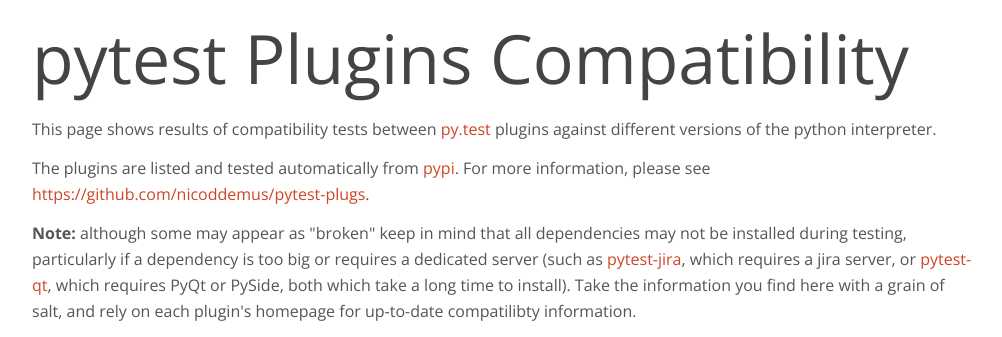
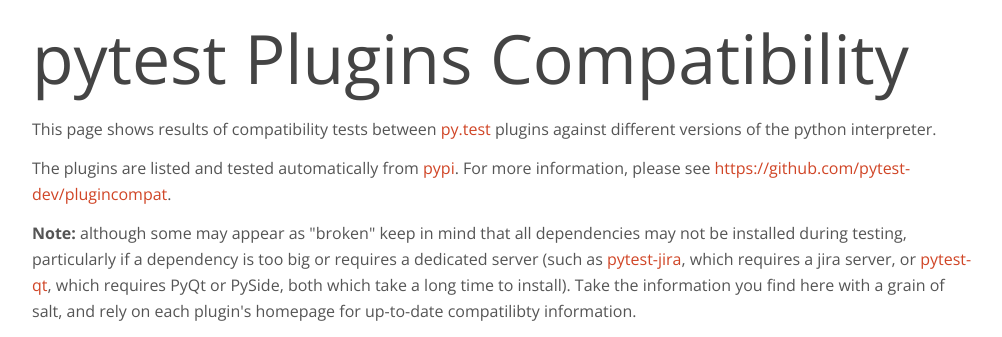
Before and after one commit to pytest-dev/plugincompat, a Flask app: template templates/index.html in a window 1280 px wide. Shown: the top 337 px of the page, without its empty margins (138-1140 px from the left). Run offline with Flask 2, Linux system fonts and the light colour scheme; the template is opened without the code that fills it, so the values that code supplies are empty.

Commit message:
Renaming repository from pytest-plugs to plugincompat

```diff
--- a/run.py
+++ b/run.py
@@ -11,7 +11,7 @@ by running `pytest --help`.
 The pytest version to use is obtained by $PYTEST_VERSION, which is forced as
 a dependency when invoking tox.
 
-Once all results are obtained, they are posted to the pytest-plugs heroku app
+Once all results are obtained, they are posted to the plugincompat heroku app
 which can then be visualized.
 """
 from __future__ import print_function, with_statement, division
@@ -217,14 +217,14 @@ def main():
              'description': description,
             }
         )
-    post_url = os.environ.get('PLUGS_SITE')
+    post_url = os.environ.get('PLUGINCOMPAT_SITE')
     if post_url:
         headers = {'content-type': 'application/json'}
         response = requests.post(post_url, data=json.dumps(post_data),
                                  headers=headers)
         print('posted to {}; response={}'.format(post_url, response))
     else:
-        print('not posting, no $PLUGS_SITE defined: {}'.format(post_data))
+        print('not posting, no $PLUGINCOMPAT_SITE defined: {}'.format(post_data))
 
 
 if __name__ == '__main__':
--- a/templates/index.html
+++ b/templates/index.html
@@ -1,5 +1,5 @@
 <!doctype html>
-<title>pytest Plugins</title>
+<title>pytest Plugin Compatibility</title>
 <link rel=stylesheet type=text/css href="{{ url_for('static', filename='gumby.css') }}">
 
 <div class="row">
@@ -9,8 +9,8 @@
        against different versions of the python interpreter.
     </p>
     <p>The plugins are listed and tested automatically from <a href="https://pypi.python.org/pypi">pypi</a>.
-        For more information, please see <a href="https://github.com/nicoddemus/pytest-plugs">
-            https://github.com/nicoddemus/pytest-plugs</a>.
+        For more information, please see <a href="https://github.com/pytest-dev/plugincompat">
+            https://github.com/pytest-dev/plugincompat</a>.
     </p>
 
     <p>
--- a/templates/status_help.html
+++ b/templates/status_help.html
@@ -1,5 +1,5 @@
 <!doctype html>
-<title>pytest Plugins</title>
+<title>pytest Plugin Compatibility</title>
 
 <h1>Plugin Status Images</h1>
 
--- a/test_web.py
+++ b/test_web.py
@@ -175,7 +175,7 @@ def client():
 #noinspection PyShadowingNames
 class TestView(object):
     """
-    Tests web views for pytest-plugs
+    Tests web views for plugincompat
     """
 
     def post_result(self, client, result):
--- a/web.py
+++ b/web.py
@@ -92,7 +92,7 @@ class PlugsStorage(object):
         return result
 
 
-app = flask.Flask('pytest-plugs')
+app = flask.Flask('plugincompat')
 
 
 def get_storage_for_view():
```
Also changed, not shown: .travis.yml, README.md, 3 other files.
